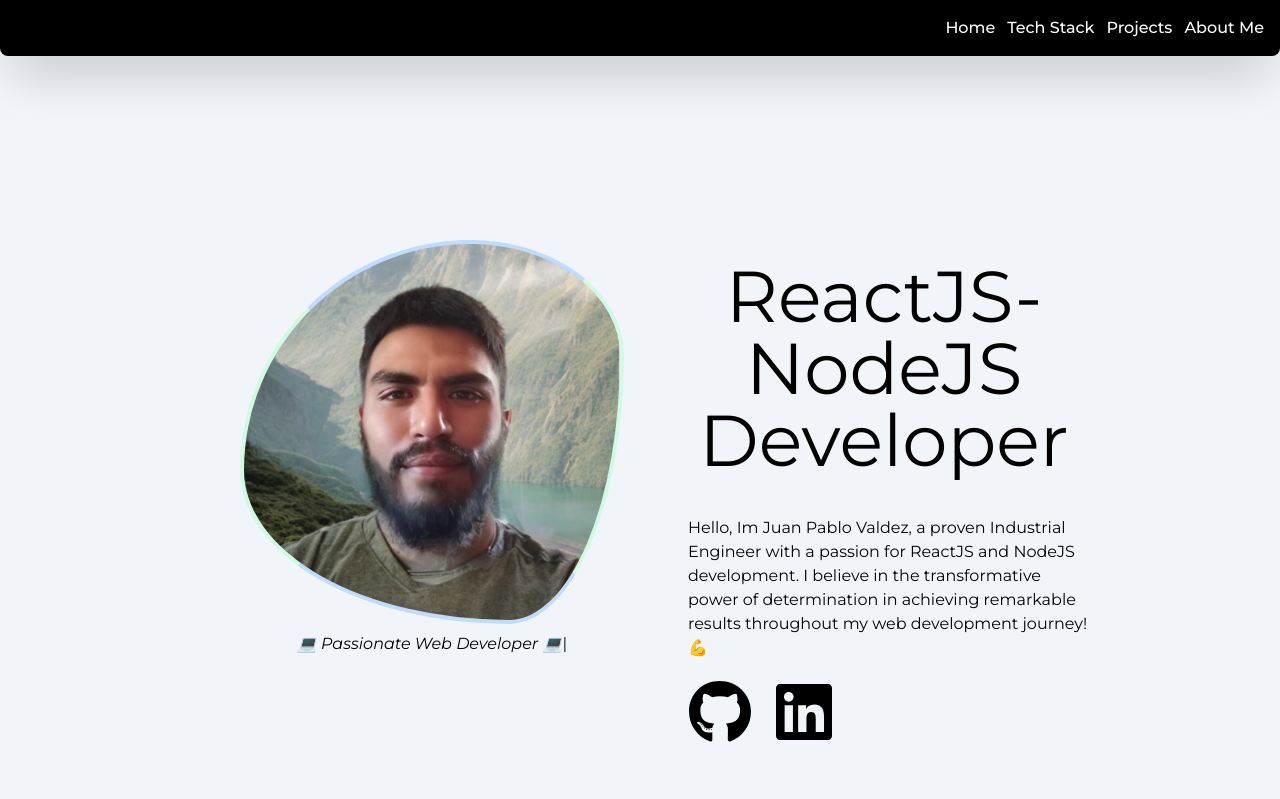
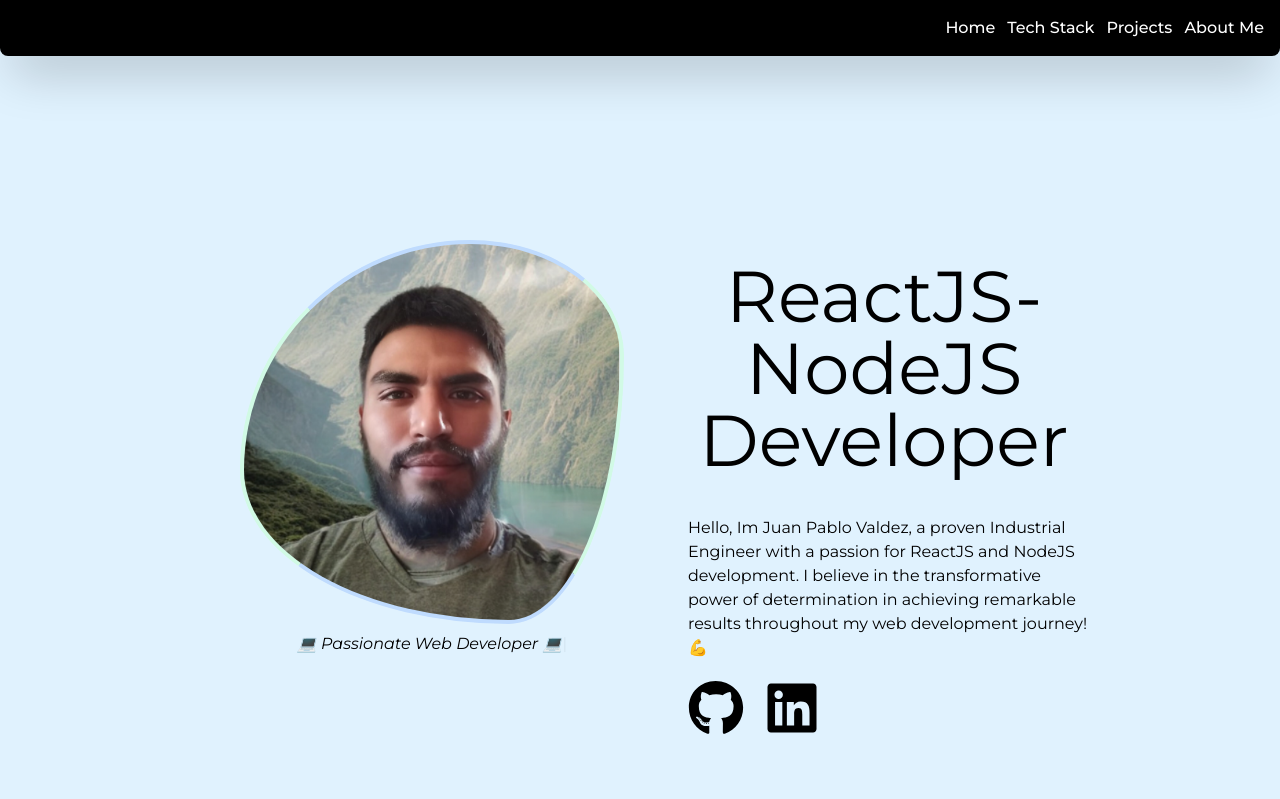
Before and after one commit to JuanP-VT/developer-page, a Next.js app: page / in a window 1280 px wide. Shown: the top 799 px of the page. Built offline with nearby package versions, Linux system fonts and the light colour scheme.

Commit message:
ADD -Home UI Enhancements

```diff
--- a/app/components/Home/HomeSection.tsx
+++ b/app/components/Home/HomeSection.tsx
@@ -9,7 +9,7 @@ function HomeSection() {
     <section
       id="Home"
       className="relative flex h-screen w-screen flex-col
-      items-center bg-slate-100 pt-5 sm:flex-row sm:items-start sm:pt-60 "
+      items-center bg-sky-100 pt-5 sm:flex-row sm:items-start sm:pt-60 "
     >
       <div className="relative mt-16 flex w-screen flex-col items-center sm:mt-0 sm:h-screen xl:pl-60">
         <PictureBlob />
@@ -30,10 +30,16 @@ function HomeSection() {
         </p>
         <div className="media-icons-container flex  pl-8 pt-5 lg:pl-16">
           <a href="https://www.linkedin.com/in/pavatbdev/" target="_blank">
-            <FontAwesomeIcon icon={faGithub} className="h-16 w-16 pr-5" />
+            <FontAwesomeIcon
+              icon={faGithub}
+              className="h-14 w-14 pr-5 hover:text-blue-700"
+            />
           </a>
           <a href="https://github.com/JuanP-VT" target="_blank">
-            <FontAwesomeIcon icon={faLinkedin} className="h-16 w-16" />
+            <FontAwesomeIcon
+              icon={faLinkedin}
+              className="h-14 w-14 hover:text-blue-700"
+            />
           </a>
         </div>
       </div>
--- a/app/components/Home/TypingAnimation.tsx
+++ b/app/components/Home/TypingAnimation.tsx
@@ -16,9 +16,9 @@ function TypingAnimation() {
           " 📖 Dedicated Self Learner 📖",
         ], // Speed settings
         startDelay: 300,
-        typeSpeed: 50,
+        typeSpeed: 40,
         backSpeed: 30,
-        backDelay: 900,
+        backDelay: 1300,
         loop: true,
       });
 
@@ -32,7 +32,7 @@ function TypingAnimation() {
     <div>
       <span
         ref={typing}
-        className="md:text-1xl italic subpixel-antialiased"
+        className="md:text-1xl font-medium italic subpixel-antialiased"
       ></span>
     </div>
   );
--- a/app/globals.css
+++ b/app/globals.css
@@ -6,10 +6,6 @@
 * {
   font-family: "Montserrat", sans-serif;
   scroll-behavior: smooth;
-}
-
-a:hover > svg {
-  color: rgb(15, 74, 182);
 }
 ::-webkit-scrollbar {
   width: 10px;
```
